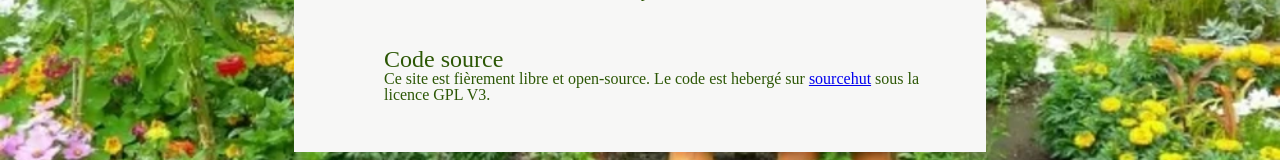
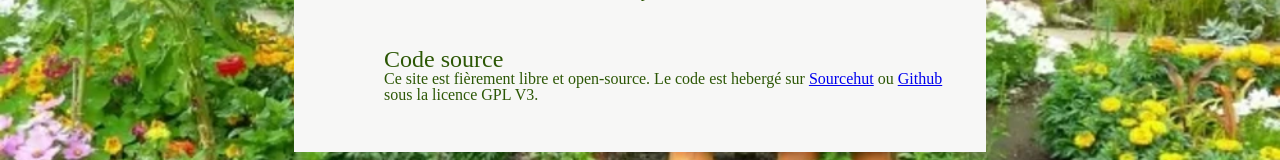
Before and after one commit to NighCTRL/amap-seyne, a React (Create React App) app in the folder front/: page /mentions in a window 1280 px wide. Shown: the part 484-644 px from the top of the page. Built offline with nearby package versions, Linux system fonts and the light colour scheme.

Commit message:
Ajout lien répo github dans mentions légales

```diff
--- a/front/src/pages/mentions/Mentions.tsx
+++ b/front/src/pages/mentions/Mentions.tsx
@@ -16,8 +16,7 @@ const Mentions = () => {
         <div className='section'>
           <h2>Code source </h2>
           <p>
-            Ce site est fièrement libre et open-source. Le code est hebergé sur{' '}
-            <a href='https://git.sr.ht/~nigh/amap-seyne'>sourcehut</a> sous la licence GPL V3.
+            Ce site est fièrement libre et open-source. Le code est hebergé sur <a href='https://git.sr.ht/~nigh/amap-seyne'>Sourcehut</a> ou <a href='https://github.com/NighCTRL/amap-seyne'>Github</a> sous la licence GPL V3.
           </p>
         </div>
       </div>
```
